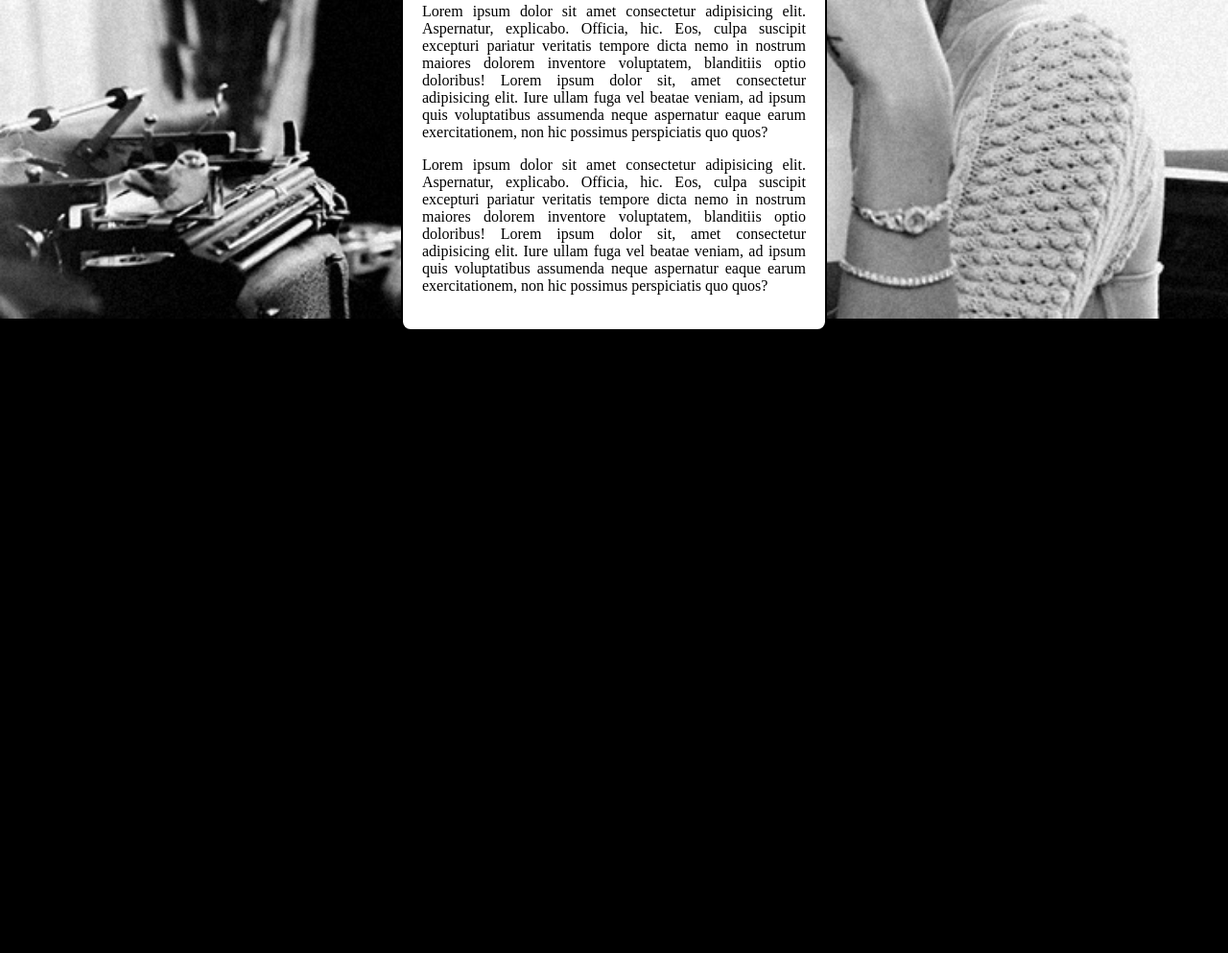
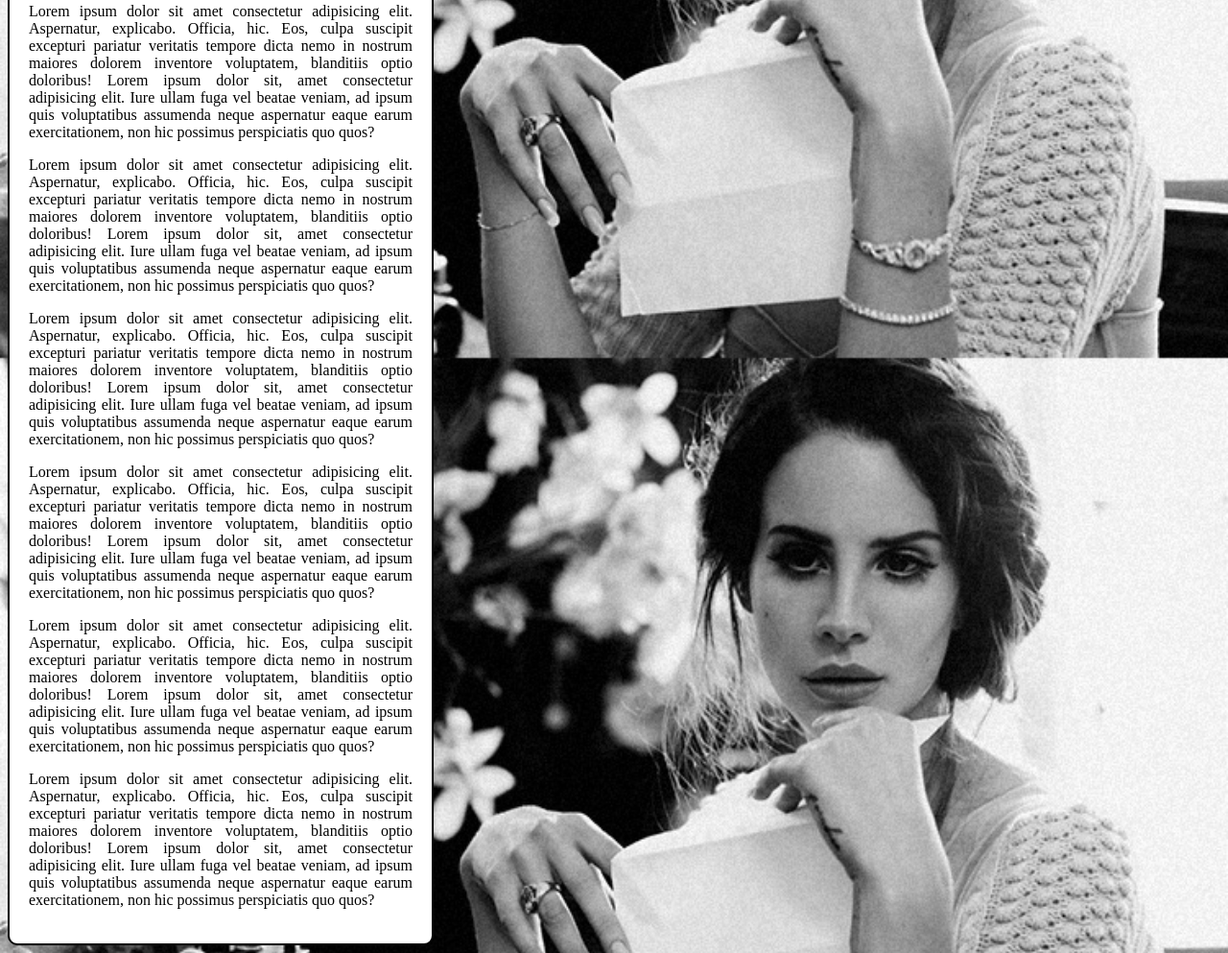
Before and after one commit to maiconguiotti/html-css, a plain HTML site: page exercicios/Ex022/fundo007.html in a window 1280 px wide. Shown: the part 427-1420 px from the top of the page at 96% size. Before the commit the page ends 800 px from the top, so only its background shows below. Drawn offline with Linux system fonts and the light colour scheme.

Commit message:
atualização de excercicio

```diff
--- a/exercicios/Ex022/fundo007.html
+++ b/exercicios/Ex022/fundo007.html
@@ -6,16 +6,20 @@
     <title>Ajustando tamanho da imagem de fundo</title>
     <style>
         body{
-            background-color: black;
+            /*background-color: black;
             background-image: url('imagens/lana002.jpg');
             background-position: center top;
             background-repeat: no-repeat;
-            background-size:100%;
-            /*
-            auto
-            cover
-            contain
-            */
+            background-attachment: fixed;*/
+
+             /* shorthand background
+            color > image > position > repeat > [size] attachment */
+
+        background: black url('imagens/lana002.jpg') right center no-repeat fixed;
+        background-size: 100%;
+
+            /* auto ou cover ou contain
+            size não funciona na short hand */
         }
 
         main{
@@ -25,7 +29,7 @@
             width: 400px;
             padding: 20px;
             text-align: justify;
-            margin: auto;
+
         }
     </style>
 </head>
@@ -44,6 +48,18 @@
             <p>Lorem ipsum dolor sit amet consectetur adipisicing elit. Aspernatur, explicabo. Officia, hic. Eos, culpa suscipit excepturi pariatur veritatis tempore dicta nemo in nostrum maiores dolorem inventore voluptatem, blanditiis optio doloribus!
             Lorem ipsum dolor sit, amet consectetur adipisicing elit. Iure ullam fuga vel beatae veniam, ad ipsum quis voluptatibus assumenda neque aspernatur eaque earum exercitationem, non hic possimus perspiciatis quo quos?
             </p>
+            <p>Lorem ipsum dolor sit amet consectetur adipisicing elit. Aspernatur, explicabo. Officia, hic. Eos, culpa suscipit excepturi pariatur veritatis tempore dicta nemo in nostrum maiores dolorem inventore voluptatem, blanditiis optio doloribus!
+                Lorem ipsum dolor sit, amet consectetur adipisicing elit. Iure ullam fuga vel beatae veniam, ad ipsum quis voluptatibus assumenda neque aspernatur eaque earum exercitationem, non hic possimus perspiciatis quo quos?
+                </p>
+                <p>Lorem ipsum dolor sit amet consectetur adipisicing elit. Aspernatur, explicabo. Officia, hic. Eos, culpa suscipit excepturi pariatur veritatis tempore dicta nemo in nostrum maiores dolorem inventore voluptatem, blanditiis optio doloribus!
+                    Lorem ipsum dolor sit, amet consectetur adipisicing elit. Iure ullam fuga vel beatae veniam, ad ipsum quis voluptatibus assumenda neque aspernatur eaque earum exercitationem, non hic possimus perspiciatis quo quos?
+                    </p>
+                    <p>Lorem ipsum dolor sit amet consectetur adipisicing elit. Aspernatur, explicabo. Officia, hic. Eos, culpa suscipit excepturi pariatur veritatis tempore dicta nemo in nostrum maiores dolorem inventore voluptatem, blanditiis optio doloribus!
+                    Lorem ipsum dolor sit, amet consectetur adipisicing elit. Iure ullam fuga vel beatae veniam, ad ipsum quis voluptatibus assumenda neque aspernatur eaque earum exercitationem, non hic possimus perspiciatis quo quos?
+                    </p>
+                    <p>Lorem ipsum dolor sit amet consectetur adipisicing elit. Aspernatur, explicabo. Officia, hic. Eos, culpa suscipit excepturi pariatur veritatis tempore dicta nemo in nostrum maiores dolorem inventore voluptatem, blanditiis optio doloribus!
+                    Lorem ipsum dolor sit, amet consectetur adipisicing elit. Iure ullam fuga vel beatae veniam, ad ipsum quis voluptatibus assumenda neque aspernatur eaque earum exercitationem, non hic possimus perspiciatis quo quos?
+                    </p>
 
     </main>
 </body>
```
